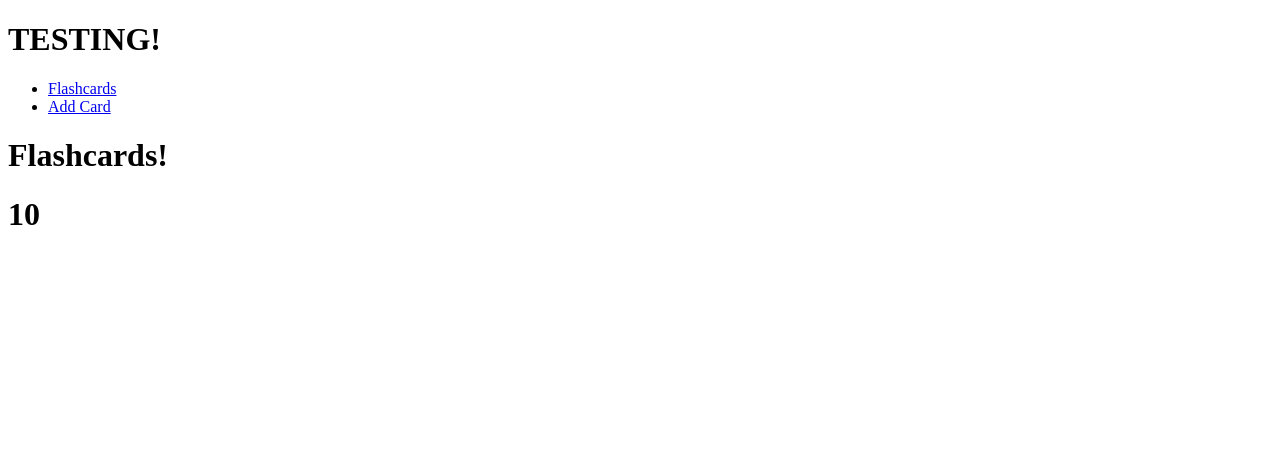
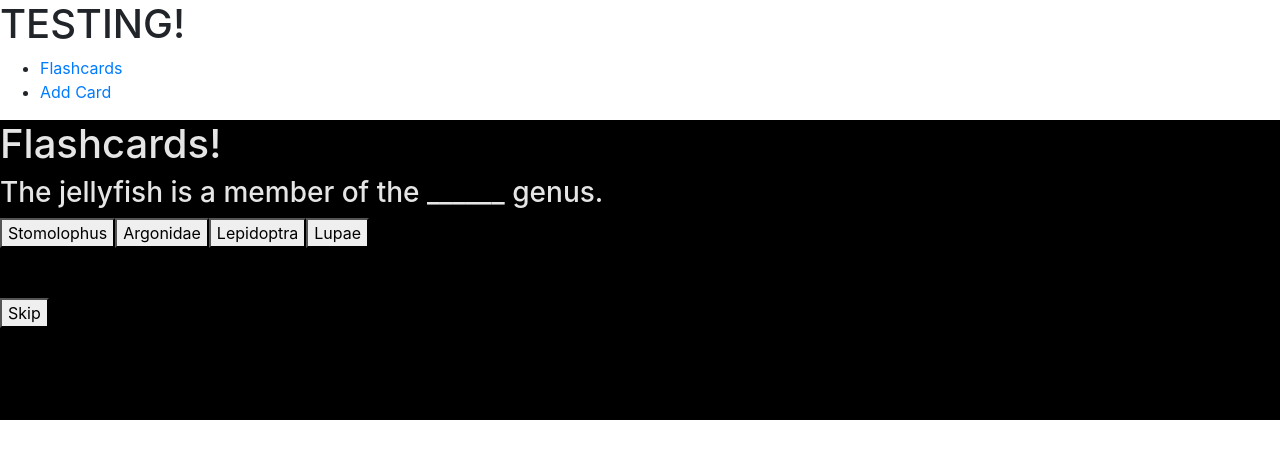
Before and after one commit to mtHuberty/react-flashcards, a React app: page /flashcards in a window 1280 px wide. Built offline with nearby package versions, Linux system fonts and the light colour scheme.

Commit message:
Working on skip button

```diff
--- a/public/index.html
+++ b/public/index.html
@@ -10,6 +10,9 @@
     -->
     <link rel="manifest" href="%PUBLIC_URL%/manifest.json">
     <link rel="shortcut icon" href="%PUBLIC_URL%/favicon.ico">
+    <link rel="stylesheet" href="https://stackpath.bootstrapcdn.com/bootstrap/4.1.0/css/bootstrap.min.css"
+    integrity="sha384-9gVQ4dYFwwWSjIDZnLEWnxCjeSWFphJiwGPXr1jddIhOegiu1FwO5qRGvFXOdJZ4"
+    crossorigin="anonymous">
     <!--
       Notice the use of %PUBLIC_URL% in the tags above.
       It will be replaced with the URL of the `public` folder during the build.
@@ -36,5 +39,18 @@
       To begin the development, run `npm start` or `yarn start`.
       To create a production bundle, use `npm run build` or `yarn build`.
     -->
+
+    <script src="https://code.jquery.com/jquery-3.3.1.slim.min.js"
+    integrity="sha384-q8i/X+965DzO0rT7abK41JStQIAqVgRVzpbzo5smXKp4YfRvH+8abtTE1Pi6jizo"
+    crossorigin="anonymous"></script>
+
+    <script src="https://cdnjs.cloudflare.com/ajax/libs/popper.js/1.14.0/umd/popper.min.js"
+    integrity="sha384-cs/chFZiN24E4KMATLdqdvsezGxaGsi4hLGOzlXwp5UZB1LY//20VyM2taTB4QvJ"
+    crossorigin="anonymous"></script>
+
+    <script src="https://stackpath.bootstrapcdn.com/bootstrap/4.1.0/js/bootstrap.min.js"
+    integrity="sha384-uefMccjFJAIv6A+rW+L4AHf99KvxDjWSu1z9VI8SKNVmz4sk7buKt/6v9KI65qnm"
+    crossorigin="anonymous"></script>
+
   </body>
 </html>
--- a/src/components/App.js
+++ b/src/components/App.js
@@ -6,17 +6,50 @@ class App extends React.Component {
     constructor(props) {
         super(props);
         this.state = {
-            testValue: 10
+            testValue: 10,
+            flashcards: [
+                {
+                    question: 'The jellyfish is a member of the ______ genus.',
+                    answerList: ['Stomolophus', 'Lepidoptra', 'Lupae', 'Argonidae'],
+                    correctAnswerIndex: 0
+                },
+                {
+                    question: 'The fourth element on the periodic table',
+                    answerList: ['Hydrogen', 'Nitrogen', 'Oxygen', 'Beryllium'],
+                    correctAnswerIndex: 3
+                },
+                {
+                    question: 'The final "operation" in the mathematical order of operations is:',
+                    answerList: ['Addition', 'Multiplication', 'Subtraction', 'Argonidae'],
+                    correctAnswerIndex: 2
+                },
+                {
+                    question: 'The official ending year of World War 1',
+                    answerList: ['1916', '1917', '1918', '1919'],
+                    correctAnswerIndex: 2
+                },
+            ],
+            currentCardIndex: 0
         }
+    }
+
+    onSkipCard() {
+        let randomIndex = Math.floor(Math.random() * 4);
+        this.setState({ currentCardIndex: randomIndex});
     }
 
     render() {
         return (
-            <div>
+            <div className=''>
                 {/* Child components */}
                 <h1>TESTING!</h1>
                 <Header />
-                <Main testValue={this.state.testValue} />
+                <Main
+                    testValue={this.state.testValue}
+                    flashcards={this.state.flashcards}
+                    currentCardIndex={this.state.currentCardIndex}
+                    onSkipCard={this.onSkipCard}
+                />
             </div>
         );
     }
--- a/src/components/Flashcards.js
+++ b/src/components/Flashcards.js
@@ -1,12 +1,35 @@
 import React from 'react';
+import '../index.css';
 
-const Flashcards = (props) => {
-    return (
-        <div>
-            <h1>Flashcards!</h1>
-            <h1>{props.testValue}</h1>
-        </div>
-    )
+class Flashcards extends React.Component {
+    constructor(props) {
+        super(props);
+        this.state = {
+            randomQuestion: props.flashcards[props.currentCardIndex]
+        }
+    }
+
+    nextCard() {
+        const nextCardIndex = Math.floor(Math.random() * 4);
+        this.setState({ currentCardIndex: nextCardIndex });
+    }
+
+    render() {
+        return (
+            <div className='main-board'>
+                <h1>Flashcards!</h1>
+                <h3>{this.state.randomQuestion.question}</h3>
+                <button>{this.state.randomQuestion.answerList[0]}</button>
+                <button>{this.state.randomQuestion.answerList[3]}</button>
+                <button>{this.state.randomQuestion.answerList[1]}</button>
+                <button>{this.state.randomQuestion.answerList[2]}</button>
+
+                <div id='skip-div'>
+                    <button onClick={()=>{this.props.onSkipCard()}}>Skip</button>
+                </div>
+            </div>
+        )
+    }
 }
 
 export default Flashcards;
--- a/src/components/Main.js
+++ b/src/components/Main.js
@@ -5,11 +5,18 @@ import AddCard from './AddCard';
 
 const Main = (props) => {
     return (
-        <main>
+        <main id='main'>
             <Switch>
                 <Route
                     path='/flashcards'
-                    render={(routeProps) => ( <Flashcards testValue={props.testValue} />)}
+                    render={(routeProps) => (
+                        <Flashcards
+                            testValue={props.testValue}
+                            flashcards={props.flashcards}
+                            currentCardIndex={props.currentCardIndex}
+                            onSkipCard={props.onSkipCard}
+                        />
+                    )}
                 ></Route>
                 <Route
                     path='/add-card'
--- a/src/index.css
+++ b/src/index.css
@@ -0,0 +1,18 @@
+.main-board {
+    background: black;
+    color: rgba(255, 255, 255, 0.897);
+    height: 300px;
+    width: 100%;
+}
+
+#skip-div {
+    padding-top: 50px;
+}
+
+#main {
+    height: 100%;
+}
+
+html {
+    height: 100%;
+}
```
